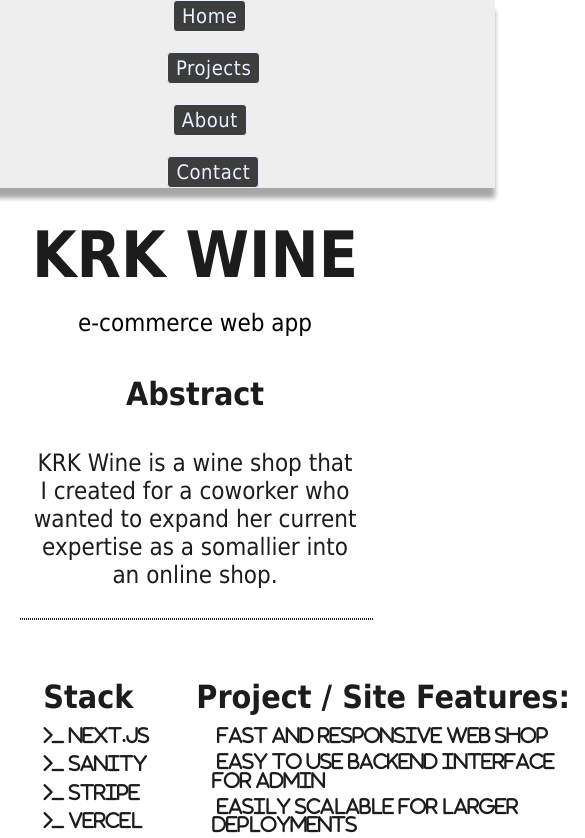
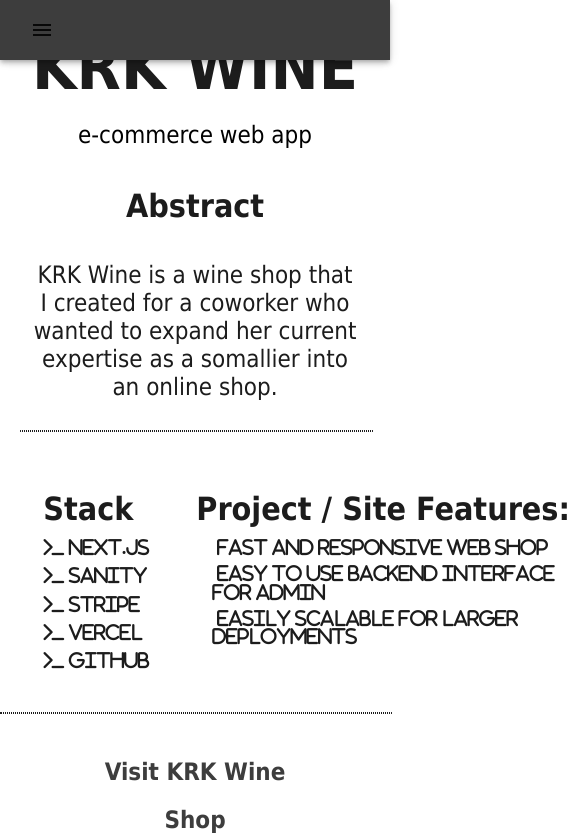
Before and after one commit to Jfadelli/jasonfadelli.com, a React (Create React App) app: page /portfolio/krk-wine in a window 390 px wide. Shown: the top 838 px of the page, 585 px wide, since content can reach past the window. Built offline with nearby package versions, Linux system fonts and the light colour scheme.

Commit message:
added some responseive design elements to home, and projects. fixed alignment issues on home and with home cards.

```diff
--- a/src/components/Nav.js
+++ b/src/components/Nav.js
@@ -3,6 +3,8 @@
 
 import { useMediaQuery } from '../hooks/mediaQuery'
 import { useStyles } from '../style/style'
+
+import MobileNav from './mobileNav'
 
 import Portfolio from './navLinks/Portfolio.js'
 import About from './navLinks/About.js'
@@ -11,26 +13,33 @@
 
 export default function Nav() {
   const isRow = useMediaQuery('(min-width: 769px)');
+
   const classes = useStyles();
-  // const [isHome, setIsHome ] = useState()
 
   return (
-    <div className={classes.navBar} style={styles.container(isRow)}>
-      <Toolbar className={classes.navToolbar} style={styles.container(isRow)}>
-        <Home />
-        <Portfolio />
-        <About />
-        <Contact />
-      </Toolbar>
+    <div>
+      <MobileNav />
+      <div className={classes.navBar} style={styles.container(isRow)} >
+
+        <Toolbar className={classes.navToolbar} >
+          <Home />
+          <Portfolio />
+          <About />
+          <Contact />
+        </Toolbar>
+      </div>
     </div>
   );
 }
 
 const styles = {
   container: isRow => ({
+    display: isRow ? 'flex' : 'none',
     flexDirection: isRow ? 'row' : 'column',
-    height: isRow ? '' : 'auto',
+    height: isRow ? 'auto' : '1px',
     alignContent: isRow ? '' : 'center',
-    zIndex:'0'
-  }),
+    width: '100%',
+    zIndex: '0'
+  })
+
 };
--- /dev/null
+++ b/src/components/mobileNav.js
@@ -0,0 +1,71 @@
+import * as React from 'react';
+import AppBar from '@material-ui/core/AppBar';
+import Box from '@material-ui/core/Box';
+import Toolbar from '@material-ui/core/Toolbar';
+import Button from '@material-ui/core/Button';
+import IconButton from '@material-ui/core/IconButton';
+import MenuIcon from '@mui/icons-material/Menu';
+import Fade from '@material-ui/core/Fade'
+import Popper from '@material-ui/core/Popper'
+import Paper from '@material-ui/core/Paper'
+
+import { NavLink } from 'react-router-dom'
+
+import { useMediaQuery } from '../hooks/mediaQuery'
+import { useStyles } from '../style/style';
+import { colors } from '../style/colors'
+
+export default function MobileNav() {
+    const isMobile = useMediaQuery('(max-width: 769px)');
+    const classes = useStyles()
+
+    const [anchorEl, setAnchorEl] = React.useState(null);
+    const [open, setOpen] = React.useState(false);
+    const [placement, setPlacement] = React.useState();
+
+    const handleClick = (newPlacement) => (event) => {
+        setAnchorEl(event.currentTarget);
+        setOpen((prev) => placement !== newPlacement || !prev);
+        setPlacement(newPlacement);
+    };
+
+    return (
+        <Box sx={{ flexGrow: 1 }} style={styles.container(isMobile)}>
+            <Popper open={open} anchorEl={anchorEl} placement={placement} transition>
+                {({ TransitionProps }) => (
+                    <Fade {...TransitionProps} timeout={350}>
+                        <Paper className={classes.mobileNavLinkContainer}>
+                            <NavLink className={classes.mobileNavLink} to={'/home'}>Home</NavLink>
+                            <NavLink className={classes.mobileNavLink} to={'/about/work-experience'}>Resume</NavLink>
+                            <NavLink className={classes.mobileNavLink} to={'/contact/contact-form'}>Contact</NavLink>
+                        </Paper>
+                    </Fade>
+                )}
+            </Popper>
+            <AppBar style={{ backgroundColor: colors.main }} >
+                <Toolbar>
+                    <Button onClick={handleClick('bottom-start')}>
+                        <IconButton
+                            size="large"
+                            edge="start"
+                            color="inherit"
+                            aria-label="menu"
+                            sx={{ mr: 2 }}
+                        >
+                            <MenuIcon />
+
+                        </IconButton>
+                    </Button>
+                </Toolbar>
+            </AppBar>
+        </Box>
+    );
+}
+
+
+const styles = {
+    container: isMobile => ({
+        display: isMobile ? 'flex' : 'none',
+        backgroundColor: 'red'
+    })
+}
--- /dev/null
+++ b/src/style/device.js
@@ -0,0 +1,20 @@
+const size = {
+    mobileS: '320px',
+    mobileM: '375px',
+    mobileL: '425px',
+    tablet: '768px',
+    laptop: '1024px',
+    laptopL: '1440px',
+    desktop: '2560px'
+  }
+
+export const device = {
+    mobileS: `(min-width: ${size.mobileS})`,
+    mobileM: `(min-width: ${size.mobileM})`,
+    mobileL: `(min-width: ${size.mobileL})`,
+    tablet: `(min-width: ${size.tablet})`,
+    laptop: `(min-width: ${size.laptop})`,
+    laptopL: `(min-width: ${size.laptopL})`,
+    desktop: `(min-width: ${size.desktop})`,
+    desktopL: `(min-width: ${size.desktop})`
+  };
--- a/src/style/style.js
+++ b/src/style/style.js
@@ -1,4 +1,6 @@
 import { makeStyles } from '@material-ui/styles'
+import { CardColumns } from 'react-bootstrap'
+// import { device } from './device'
 import { colors } from './colors'
 
 export const useStyles = makeStyles(() => ({
@@ -52,8 +54,6 @@
     root: {
         display: 'flex',
         flexDirection: 'column',
-        width: '100vw',
-        flexGrow: 1,
         alignItems: 'center',
         alignContent: 'center',
         justifyContent: 'center',
@@ -80,7 +80,6 @@
         display: 'flex',
         flexDirection: 'column',
         justifyContent: 'center',
-        width: '900px',
         color: colors.dark,
         // backgroundColor:'white',
         marginTop: '25px',
@@ -109,7 +108,6 @@
             margin: '1vh 5% 0vh 5%',
             padding: '0',
             color: 'black',
-            textAlign: 'center',
             textDecoration: 'none',
         },
         '&h4': {
@@ -141,51 +139,45 @@
         // width: '800px',
         height: 'auto',
         borderRadius: '10px',
-        border:'0px solid gray',
+        border: '0px solid gray',
         '& img': {
             borderRadius: '10px',
 
         },
         '&p': {
-            backgroundColor:'gray'
+            backgroundColor: 'gray'
         }
     },
     carouselCardHeader: {
-        border:'inherit',
-        borderBottomLeftRadius:'10px',
-        borderBottomRightRadius:'10px',
+        border: 'inherit',
+        borderBottomLeftRadius: '10px',
+        borderBottomRightRadius: '10px',
         display: 'flex',
         flexDirection: 'column',
         justifyContent: 'center',
-        alignItems:'center',
+        alignItems: 'center',
         width: '100%',
-        height:'50px',
+        height: '50px',
         backgroundColor: '#b41e1e',
 
         opacity: '.8',
 
         '& h3': {
-            textAlign:'left',
+            textAlign: 'left',
             color: 'white',
         },
 
     },
 
     cardContainer: {
-        flexWrap: 'wrap',
+        display: 'flex',
+        flexFlow: 'row wrap',
         margin: '4rem 0',
-        display: 'flex',
         flexDirection: 'row',
         justifyContent: 'space-evenly',
-        width: '700px',
-        height: 'auto',
-        gap: '20px 10px'
-    },
-
-    cardWrapper: {
-        display: 'flex',
-        flexDirection: 'column',
-        alignItems: 'center',
+        maxWidth: '700px',
+        // height: 'auto',
+        gap: '20px 10px',
         '& .bullet-row': {
             display: "flex",
             flexDirection: "row",
@@ -195,7 +187,7 @@
             margin: '-10px 0'
         },
         '& .front-side': {
-            backgroundColor: '#5d6b83',
+            backgroundColor: '#2b2d42',
             borderRadius: '6px',
             display: 'flex',
             alignItems: 'center',
@@ -206,7 +198,7 @@
         },
 
         '& .back-side': {
-            backgroundColor: '#2b2d42',
+            backgroundColor: '#5d6b83',
             borderRadius: '6px',
             display: 'flex',
             width: '200px',
@@ -222,7 +214,6 @@
         },
 
         '& .cardBullet': {
-            // backgroundColor: 'green',
             color: 'white',
             textDecoration: 'none',
         },
@@ -231,9 +222,15 @@
             display: 'inline',
             textAlign: 'start',
             fontSize: "14px !important",
-            // backgroundColor: 'red',
             color: 'white',
         },
+    },
+
+    cardWrapper: {
+        display: 'flex',
+        flexDirection: 'column',
+        alignItems: 'center',
+
     },
 
     content: {
@@ -342,7 +339,8 @@
     },
     home: {
         backgroundColor: 'white',
-        borderRadius: '16px'
+        borderRadius: '16px',
+        maxWidth: '800px'
     },
 
     link: {
@@ -403,8 +401,9 @@
     },
     flexRowTight: {
         display: "flex",
+        margin: '1rem 0 ',
         flexDirection: 'row',
-        justifyContent: "center",
+        justifyContent: 'center',
         alignSelf: 'center',
         maxWidth: '1024px',
         width: '100%',
@@ -454,8 +453,18 @@
         width: '800px',
 
     },
+    navToolbar: {
+        display: 'flex',
+        flexDirection: 'row',
+        width: '50%',
+        height: '100%',
+        gap: '20px',
+        justifyContent: 'space-evenly',
+
+    },
     navBar: {
         display: 'flex',
+        borderRadius: '4px',
         flexWrap: 'none',
         flexDirection: 'column',
         justifyContent: 'center',
@@ -469,26 +478,26 @@
         minWidth: '600px',
         boxShadow: 'rgba(0, 0, 0, 0.35) 0px 10px 5px',
     },
-    navToolbar: {
+
+    mobileNavLink: {
+        fontSize: '20px',
+        textDecoration: 'none',
+        margin: '4px 0 4px 5px',
+        color: colors.main
+    },
+    mobileNavLinkContainer: {
         display: 'flex',
-        flexDirection: 'row',
-        width: '50%',
-        height: '100%',
-        gap: '20px',
-        justifyContent: 'space-evenly',
-    },
-    navRoot: {
+        flexDirection: 'column',
+        width:'100px',
+        height:'auto'
 
     },
-
     menuList: {
         zIndex: '200',
-
     },
 
     navButton: {
         fontSize: '100px',
-
     },
 
 
```
Also changed, not shown: 1 other file (tests, documents, lock files or other folders).
